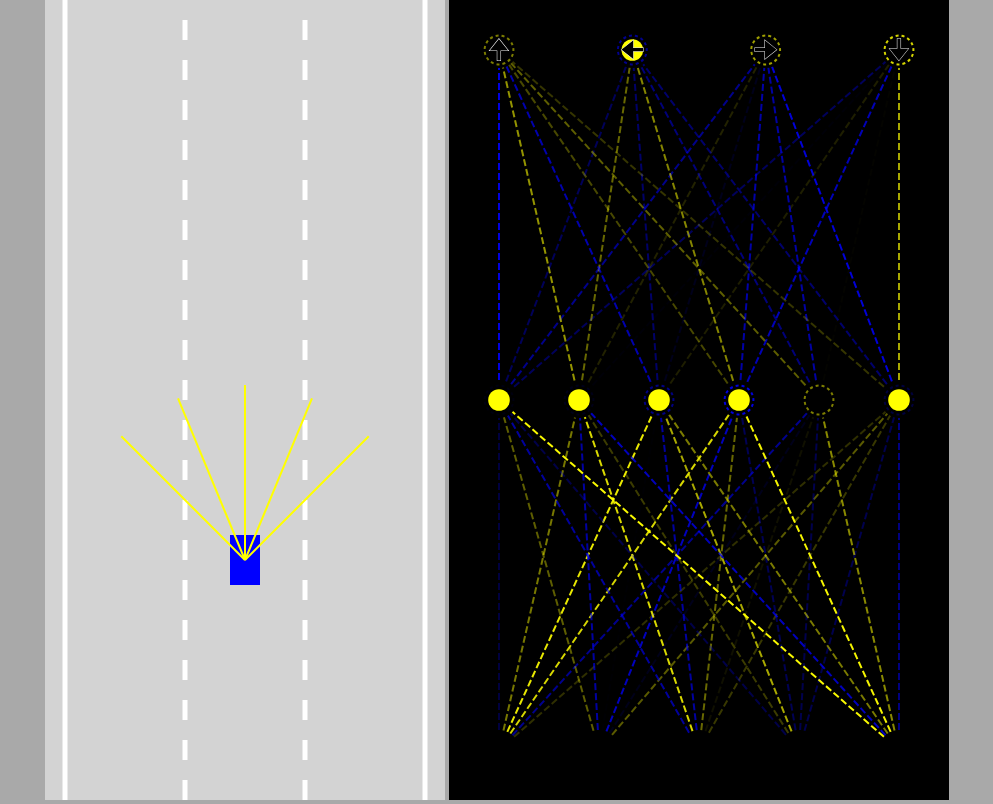
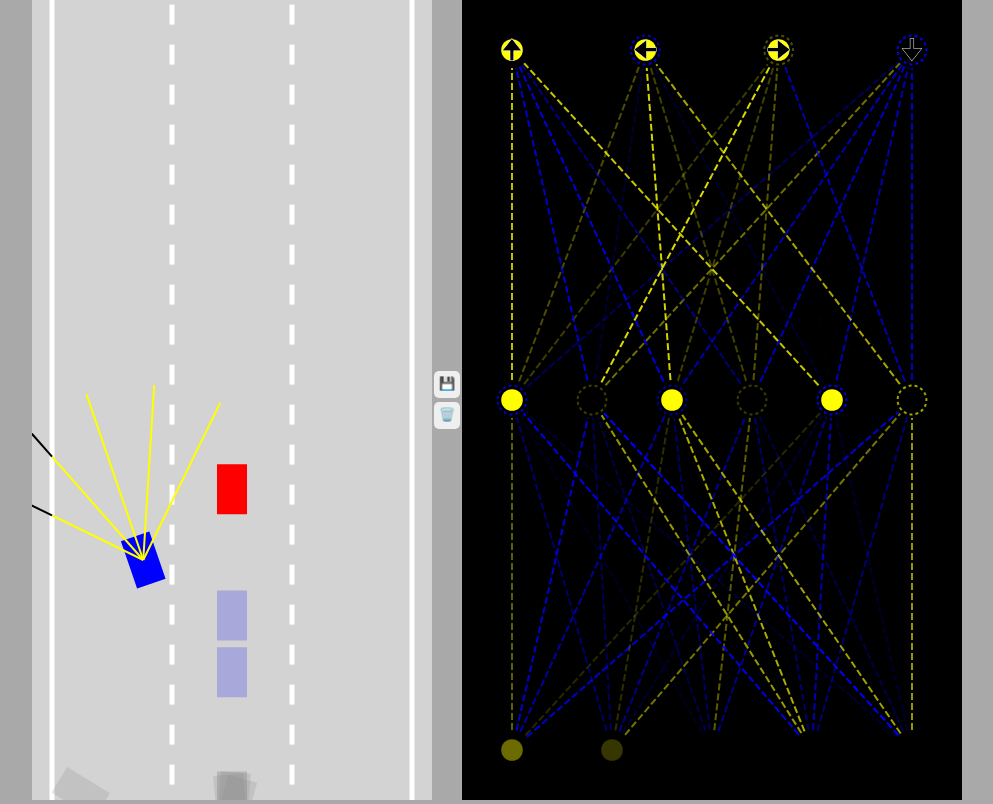
Before and after one commit to Ajay-Singh-Dabi/Self-Driving-Simulation, a plain HTML site: page index.html in a window 1280 px wide. Shown: the whole page, without its empty margins (143-1136 px from the left). Drawn offline with Linux system fonts and the light colour scheme.

Commit message:
Getting the best car and storing to local

```diff
--- a/car.js
+++ b/car.js
@@ -121,7 +121,7 @@ class Car{
         this.y-=Math.cos(this.angle)*this.speed;
     }
 
-    draw(ctx,color){
+    draw(ctx,color,drawSensor=false){
         if(this.damaged){
             ctx.fillStyle="gray";
         }else{
@@ -134,7 +134,7 @@ class Car{
         }
         ctx.fill();
 
-        if(this.sensor){
+        if(this.sensor && drawSensor){
             this.sensor.draw(ctx);
         }
     }
--- a/index.html
+++ b/index.html
@@ -5,6 +5,10 @@
 </head>
 <body>
     <canvas id="carCanvas"></canvas>
+    <div id="verticalButtons">
+        <button onclick="save()">💾</button>
+        <button onclick="discard()">🗑️</button>
+    </div>
     <canvas id="networkCanvas"></canvas>
     <script src="visualizer.js"></script>
     <script src="network.js"></script>
--- a/main.js
+++ b/main.js
@@ -7,34 +7,72 @@ const carCtx = carCanvas.getContext("2d");
 const networkCtx = networkCanvas.getContext("2d");
 
 const road=new Road(carCanvas.width/2,carCanvas.width*0.9);
-const car=new Car(road.getLaneCenter(1),100,30,50,"AI");
+
+const N=100;
+const cars=generateCars(N);
+let bestCar=cars[0];
+
+if(localStorage.getItem("bestBrain")){
+    bestCar.brain=JSON.parse(
+        localStorage.getItem("bestBrain")
+    );
+}
 const traffic=[
     new Car(road.getLaneCenter(1),-100,30,50,"DUMMY",2)
 ];
 
 animate();
 
+function save(){
+    localStorage.setItem("bestBrain",
+    JSON.stringify(bestCar.brain));
+}
+
+function discard(){
+    localStorage.removeItem("bestBrain");
+}
+
+function generateCars(N){
+    const cars=[];
+    for(let i=1;i<=N;i++){
+        cars.push(new Car(road.getLaneCenter(1),100,30,50,"AI"));
+    }
+    return cars;
+}
+
 function animate(time){
     for(let i=0;i<traffic.length;i++){
         traffic[i].update(road.borders,[]);
     }
-    car.update(road.borders,traffic);
+    for(let i=0;i<cars.length;i++){
+        cars[i].update(road.borders,traffic);
+    }
+
+    bestCar = cars.find(
+        c=>c.y==Math.min(
+            ...cars.map(c=>c.y)
+        ));
 
     carCanvas.height=window.innerHeight;
     networkCanvas.height=window.innerHeight;
 
     carCtx.save();
-    carCtx.translate(0,-car.y+carCanvas.height*0.7);
+    carCtx.translate(0,-bestCar.y+carCanvas.height*0.7);
 
     road.draw(carCtx);
     for(let i=0;i<traffic.length;i++){
         traffic[i].draw(carCtx,"red");
     }
-    car.draw(carCtx,"blue");
 
+    carCtx.globalAlpha=0.2;
+    for(let i=0;i<cars.length;i++){
+        cars[i].draw(carCtx,"blue");
+    }
+    carCtx.globalAlpha=1;
+    bestCar.draw(carCtx,"blue",true);
     carCtx.restore();
 
     networkCtx.lineDashOffset=-time/50;
-    Visualizer.drawNetwork(networkCtx,car.brain);
+    Visualizer.drawNetwork(networkCtx,bestCar.brain);
     requestAnimationFrame(animate);
 }
--- a/style.css
+++ b/style.css
@@ -2,8 +2,28 @@ body{
     margin:0;
     background:darkgray;
     overflow:hidden;
-    text-align:center;
+    display: flex;
+    justify-content: center;
+    align-items: center;
 }
+
+#verticalButtons{
+    display: flex;
+    flex-direction: column;
+}
+
+button {
+    border: none;
+    border-radius: 5px;
+    padding: 5px 5px 7px 5px;
+    margin: 2px;
+    cursor: pointer;
+}
+
+button:hover{
+    background: blue;
+}
+
 #networkCanvas{
     background:black;
 }
```
